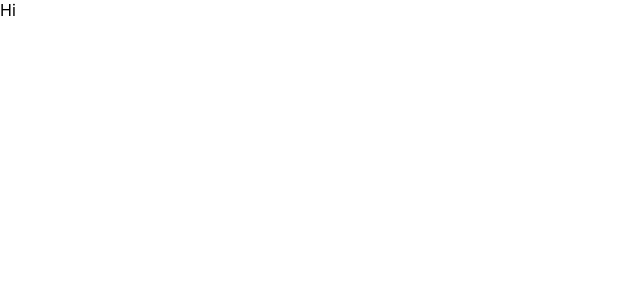
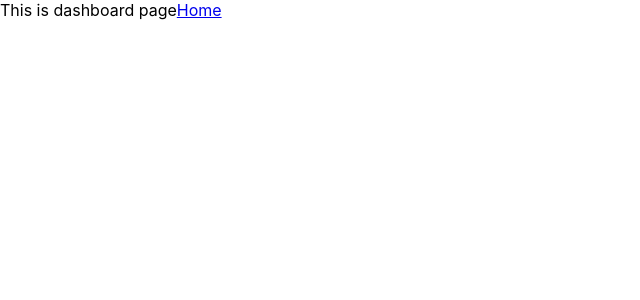
Before and after one commit to balayokesh/AssignmentSubmissionForm, a React (Create React App) app in the folder client/: page /dashboard in a window 1280 px wide. Shown: the top 300 px of the page, without its empty margins (0-640 px from the left). Built offline with nearby package versions, Linux system fonts and the light colour scheme.

Commit message:
implemented router for two paths

```diff
--- a/client/src/App.js
+++ b/client/src/App.js
@@ -1,9 +1,12 @@
-function App() {
-  return (
-    <div>
-      Hi
-    </div>
-  );
+// Import modules
+import React from 'react';
+import { Link } from 'react-router-dom';
+
+export default function App() {
+	return (
+		<div>
+			Hi
+			<Link to='dashboard'>View submissions</Link>
+		</div>
+	);
 }
-
-export default App;
--- /dev/null
+++ b/client/src/Dashboard.jsx
@@ -0,0 +1,10 @@
+import { Link } from 'react-router-dom';
+
+export default function Dashboard () {
+    return (
+        <div>
+            This is dashboard page
+            <Link to='/'>Home</Link>
+        </div>
+    )
+}
--- a/client/src/index.js
+++ b/client/src/index.js
@@ -1,11 +1,25 @@
+// Import packages
 import React from 'react';
 import ReactDOM from 'react-dom';
+import { Route, BrowserRouter } from 'react-router-dom'
+
+// Import files
 import './index.css';
 import App from './App';
+import Dashboard from './Dashboard';
+
+const Routing = () => {
+  return (
+    <BrowserRouter basename={process.env.PUBLIC_URL}>
+      <Route path='/' exact component={App} />
+      <Route path='/dashboard' exact component={Dashboard} />
+    </BrowserRouter>
+  )
+}
 
 ReactDOM.render(
   <React.StrictMode>
-    <App />
+    <Routing />
   </React.StrictMode>,
   document.getElementById('root')
 );
```
